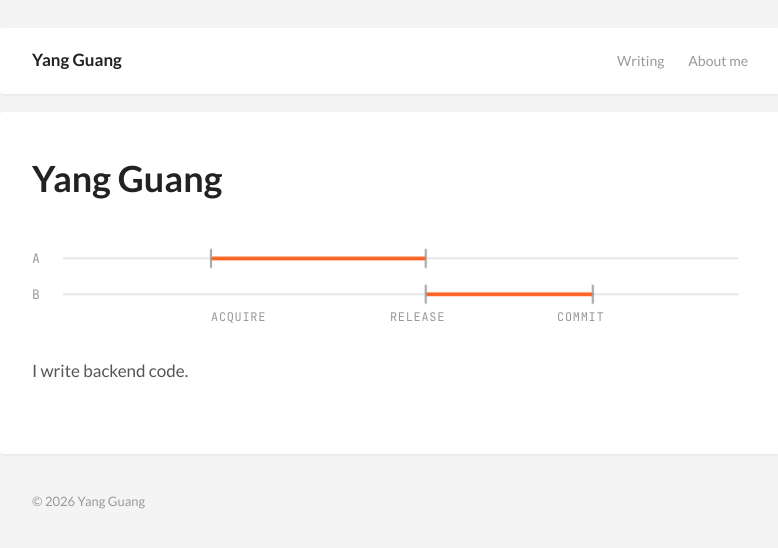
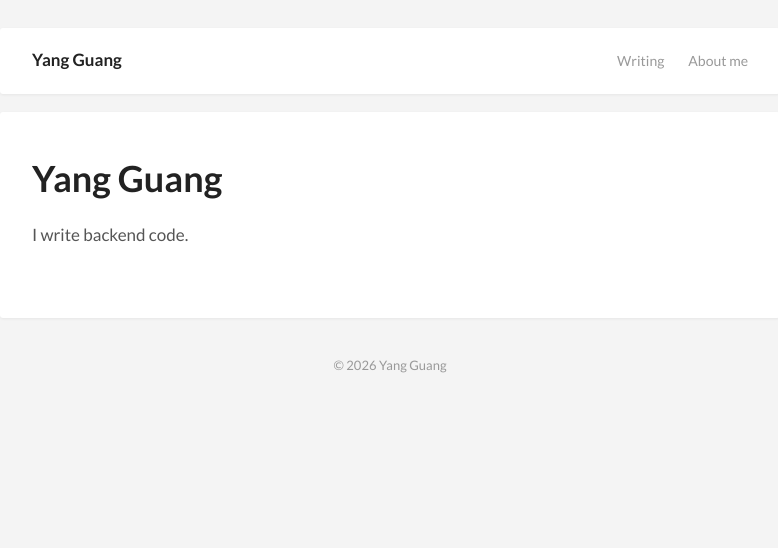
Before and after one commit to deriito/deriito.github.io, a Jekyll site: the page built from index.html, in a window 1280 px wide. Shown: the top 548 px of the page, without its empty margins (250-1028 px from the left). Built offline with Jekyll 4.4.1, drawn with Linux system fonts in a browser that asks for light colours.

Commit message:
Simplify home page and about content

```diff
--- a/_data/about.yml
+++ b/_data/about.yml
@@ -4,7 +4,7 @@ sections:
   - title: Work
     type: entries
     items:
-      - when: "2024 -"
+      - when: "2024 - now"
         what: '<a href="https://en.mobilefactory.jp/">Mobile Factory</a>'
         where: Japan
         text: Backend development for a location-based game.
@@ -31,4 +31,4 @@ sections:
     type: pairs
     items:
       - label: Email
-        value: '<a href="mailto:guangyangok@gmail.com">guangyangok@gmail.com</a>'
+        value: guangyangok [at] gmail.com
--- a/index.html
+++ b/index.html
@@ -3,24 +3,6 @@ layout: default
 ---
 
 <h1>Yang&nbsp;Guang</h1>
-
-<div class="rail" aria-hidden="true">
-  <svg viewBox="0 0 600 74" xmlns="http://www.w3.org/2000/svg">
-    <text class="lane-tag" x="0" y="22">A</text>
-    <text class="lane-tag" x="0" y="52">B</text>
-    <line class="lane draw" style="--len:566" x1="26" y1="18" x2="592" y2="18"></line>
-    <line class="lane draw d2" style="--len:566" x1="26" y1="48" x2="592" y2="48"></line>
-    <line class="held" x1="150" y1="18" x2="330" y2="18"></line>
-    <line class="held" x1="330" y1="48" x2="470" y2="48"></line>
-    <line class="tick" x1="150" y1="10" x2="150" y2="26"></line>
-    <line class="tick" x1="330" y1="10" x2="330" y2="26"></line>
-    <line class="tick" x1="330" y1="40" x2="330" y2="56"></line>
-    <line class="tick" x1="470" y1="40" x2="470" y2="56"></line>
-    <text class="rail-note" x="150" y="70">ACQUIRE</text>
-    <text class="rail-note" x="300" y="70">RELEASE</text>
-    <text class="rail-note" x="440" y="70">COMMIT</text>
-  </svg>
-</div>
 
 <p class="lede">{{ site.data.home.tagline }}</p >
 
--- a/style.css
+++ b/style.css
@@ -91,6 +91,7 @@ a:focus-visible { outline: 2px solid var(--accent); outline-offset: 3px; border-
   padding: 18px 32px 60px;
   font-size: 13px;
   color: var(--muted);
+  text-align: center;
 }
 
 @media (max-width: 620px) {
@@ -115,8 +116,7 @@ h1 {
   margin: 0;
 }
 
-.role { font-size: 17px; margin: 14px 0 0; color: var(--ink); }
-.lede { font-size: 17px; }
+.lede { font-size: 17px; margin-top: 20px; }
 p { margin: 0 0 20px; }
 
 .rubric {
@@ -198,29 +198,3 @@ section { margin-top: 46px; }
 .prose th, .prose td { text-align: left; padding: 10px 12px 10px 0; border-bottom: 1px solid var(--rule); }
 .prose th { color: var(--ink); font-weight: 700; font-size: 14px; }
 .prose hr { border: 0; border-top: 1px solid var(--rule); margin: 40px 0; }
-
-/* ---- home signature ---- */
-.rail { margin: 36px 0 32px; }
-.rail svg { display: block; width: 100%; height: auto; }
-.lane { stroke: var(--rule); stroke-width: 1.5; }
-.held { stroke: var(--accent); stroke-width: 3; }
-.tick { stroke: var(--muted); stroke-width: 1.5; }
-.lane-tag { font-family: var(--mono); font-size: 11px; fill: var(--muted); }
-.rail-note { font-family: var(--mono); font-size: 10px; fill: var(--muted); letter-spacing: .06em; }
-
-.draw {
-  stroke-dasharray: var(--len); stroke-dashoffset: var(--len);
-  animation: draw 1s cubic-bezier(.22,.61,.36,1) forwards;
-}
-.d2 { animation-delay: .18s; }
-.held, .tick, .rail-note { opacity: 0; animation: fade .5s ease forwards; }
-.held { animation-delay: 1s; }
-.tick { animation-delay: 1.1s; }
-.rail-note { animation-delay: 1.3s; }
-
-@keyframes draw { to { stroke-dashoffset: 0; } }
-@keyframes fade { to { opacity: 1; } }
-
-@media (prefers-reduced-motion: reduce) {
-  .draw, .held, .tick, .rail-note { animation: none; stroke-dashoffset: 0; opacity: 1; }
-}
```
